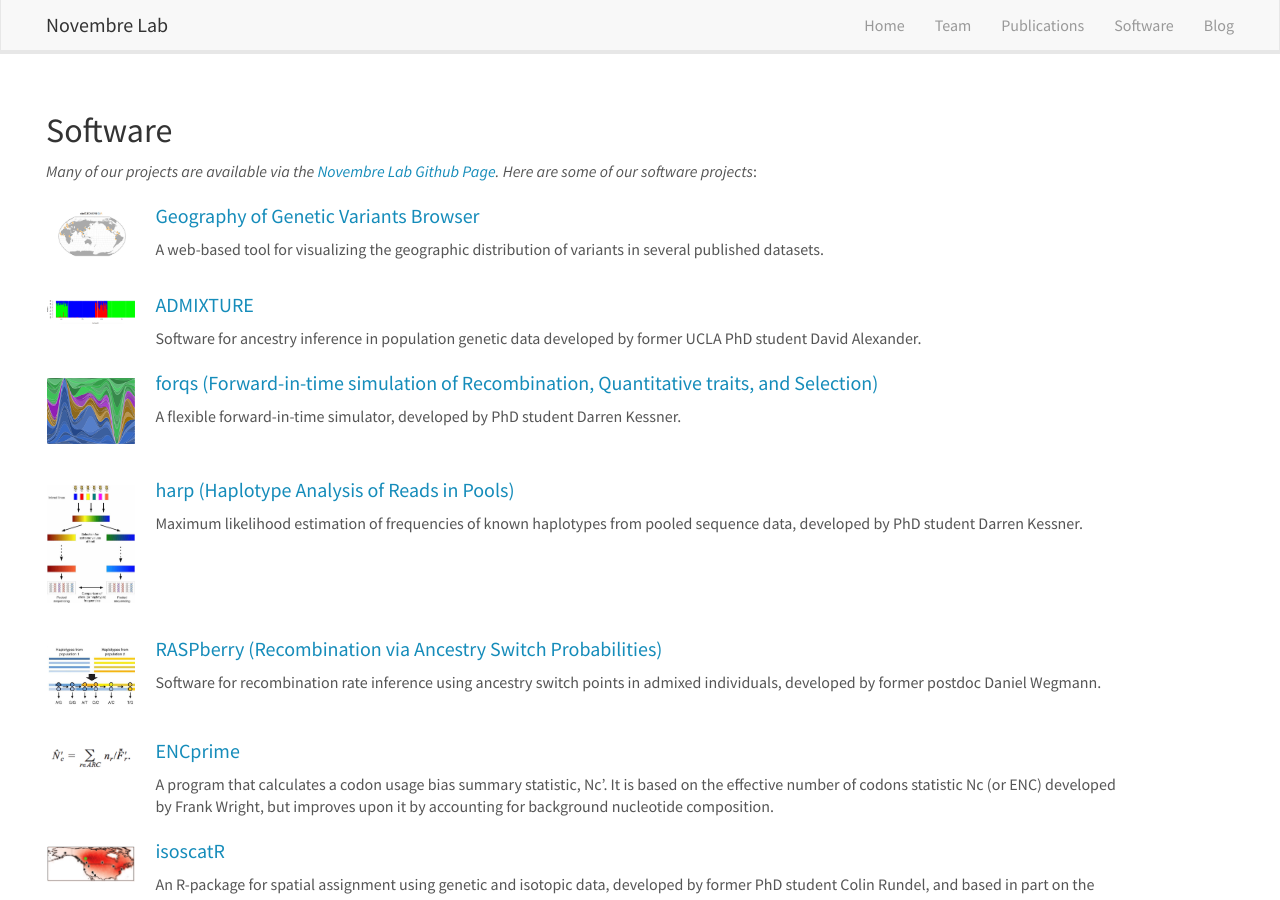
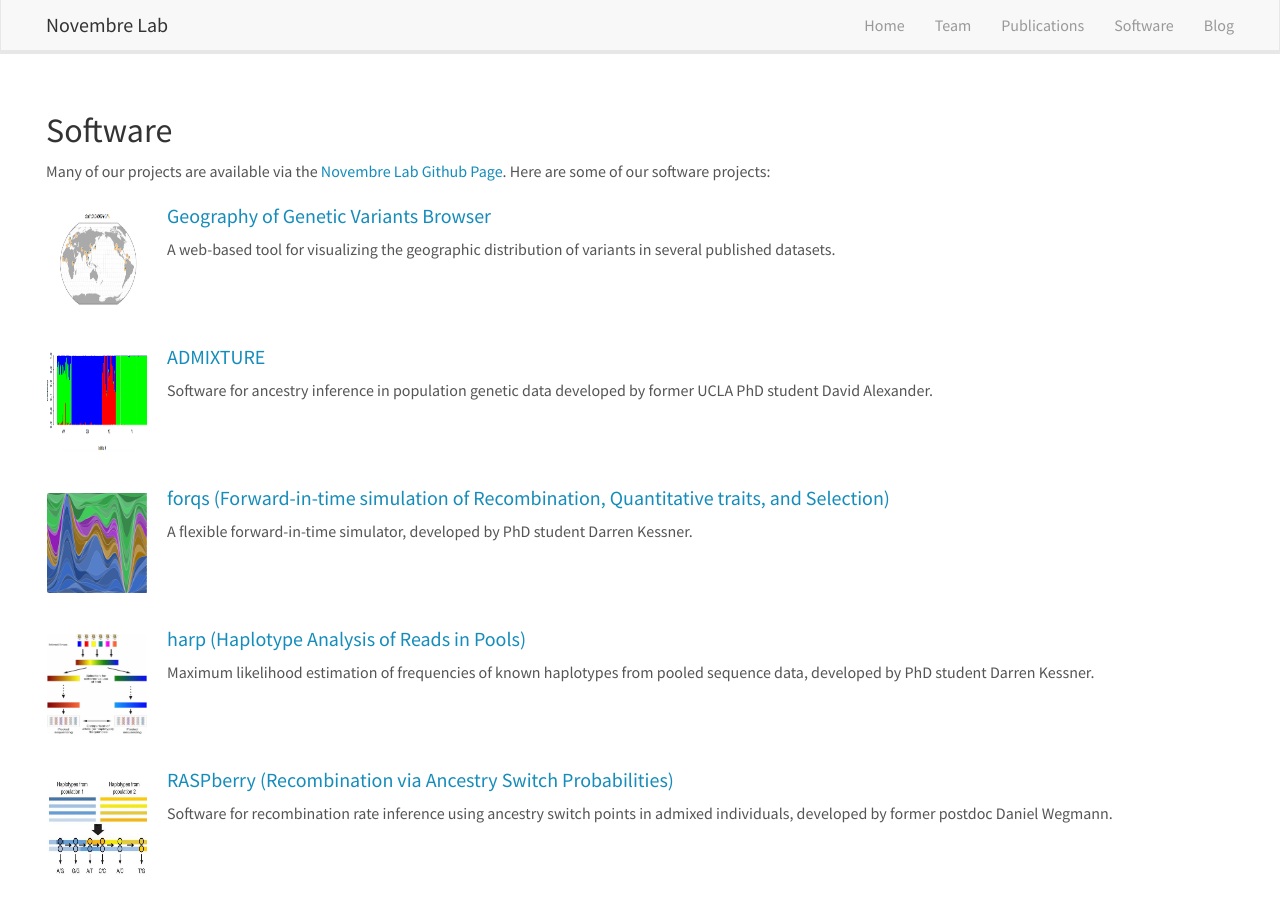
Before and after one commit to NovembreLab/NovembreLab.github.io, a Jekyll site: the page built from _pages/software.md, in a window 1280 px wide and 900 px high. Built offline with Jekyll 4.4.1, drawn with Linux system fonts in a browser that asks for light colours; nearby versions of some CDN libraries.

```diff
--- a/_pages/software.md
+++ b/_pages/software.md
@@ -8,13 +8,13 @@
 
 ## Software
 
-*Many of our projects are available via the [Novembre Lab Github Page](https://github.com/NovembreLab). Here are some of our software projects*:
+Many of our projects are available via the [Novembre Lab Github Page](https://github.com/NovembreLab). Here are some of our software projects:
 
 {% for soft in site.data.software %}
 
 <div class="row">
 <div class="col-sm-11 clearfix">
-  <img src="{{ site.url }}{{ site.baseurl }}/images/softpic/{{ soft.photo }}" class="img-responsive" width="10%" height="10%" style="float: left; padding-right: 20px" />
+  <img src="{{ site.url }}{{ site.baseurl }}/images/softpic/{{ soft.photo }}"  width="120px" height="100px" style="float: left; padding-right: 20px" />
   <h4><a href="{{soft.url}}" target="_blank">{{ soft.name }}</a></h4>
   <p>{{soft.desc}}</p>
 </div>
```
